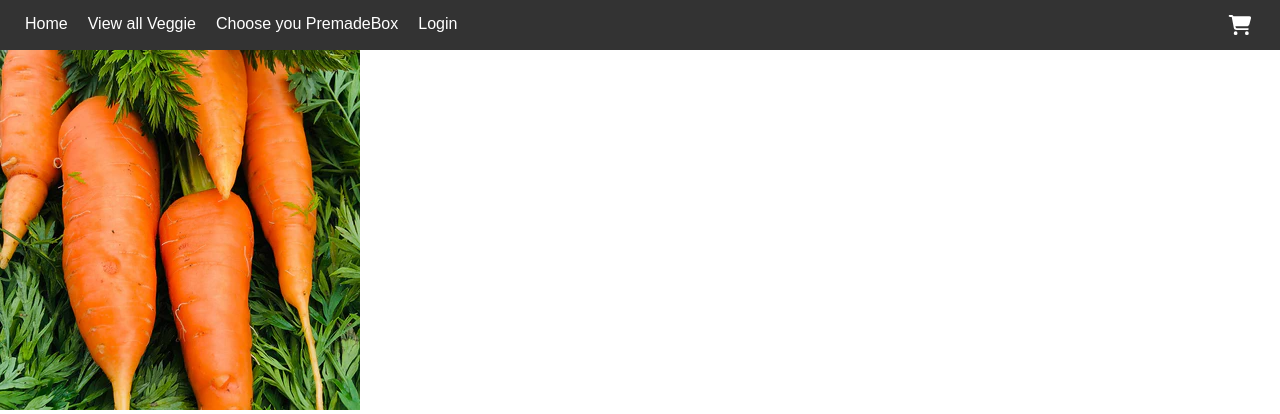
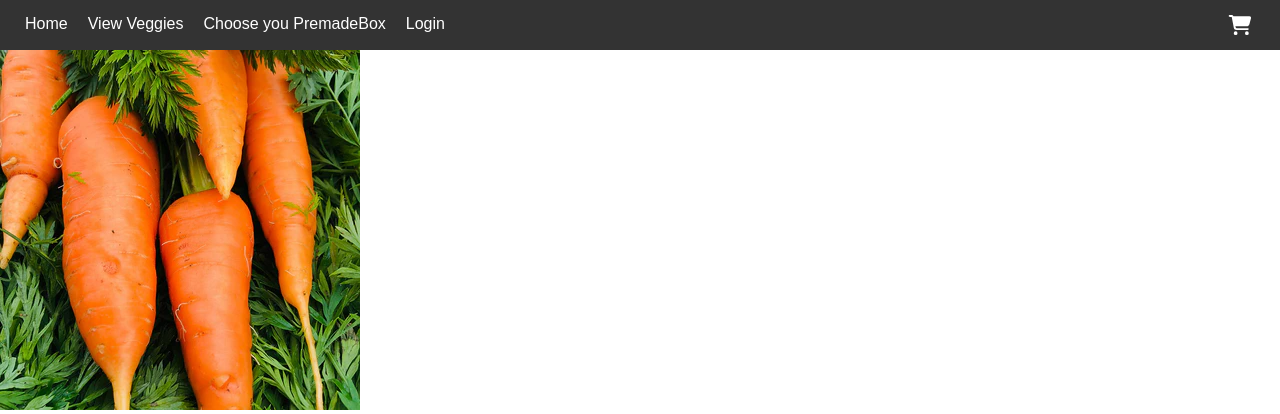
Before and after one commit to lcu-haoboli/642-final, a Flask app: page / in a window 1280 px wide. Shown: the top 414 px of the page. Run offline with Flask 3, Linux system fonts and the light colour scheme; parts of the project's set-up code (start-up, migrations or seed data) failed here and were passed over.

Commit message:
Update navbar.html

```diff
--- a/templates/navbar.html
+++ b/templates/navbar.html
@@ -10,7 +10,7 @@
     <li>
       <a href="{{ url_for('home') }}"> Home </a>
     </li>
-    <li><a href="{{ url_for('veggie.veggie') }}">View all Veggie</a></li>
+    <li><a href="{{ url_for('veggie.veggie') }}">View Veggies</a></li>
     <li>
       <a href="{{ url_for('premadebox.premadebox') }}">Choose you PremadeBox</a>
     </li>
```
